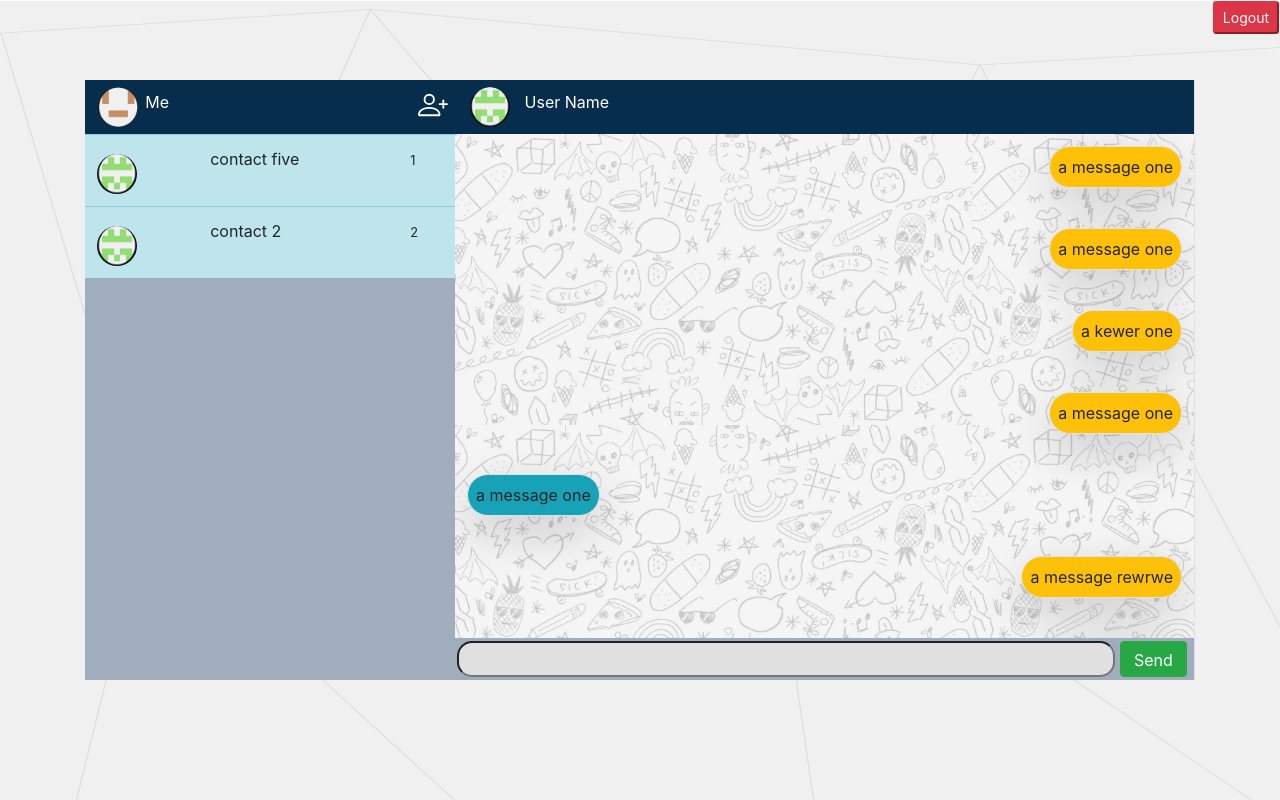
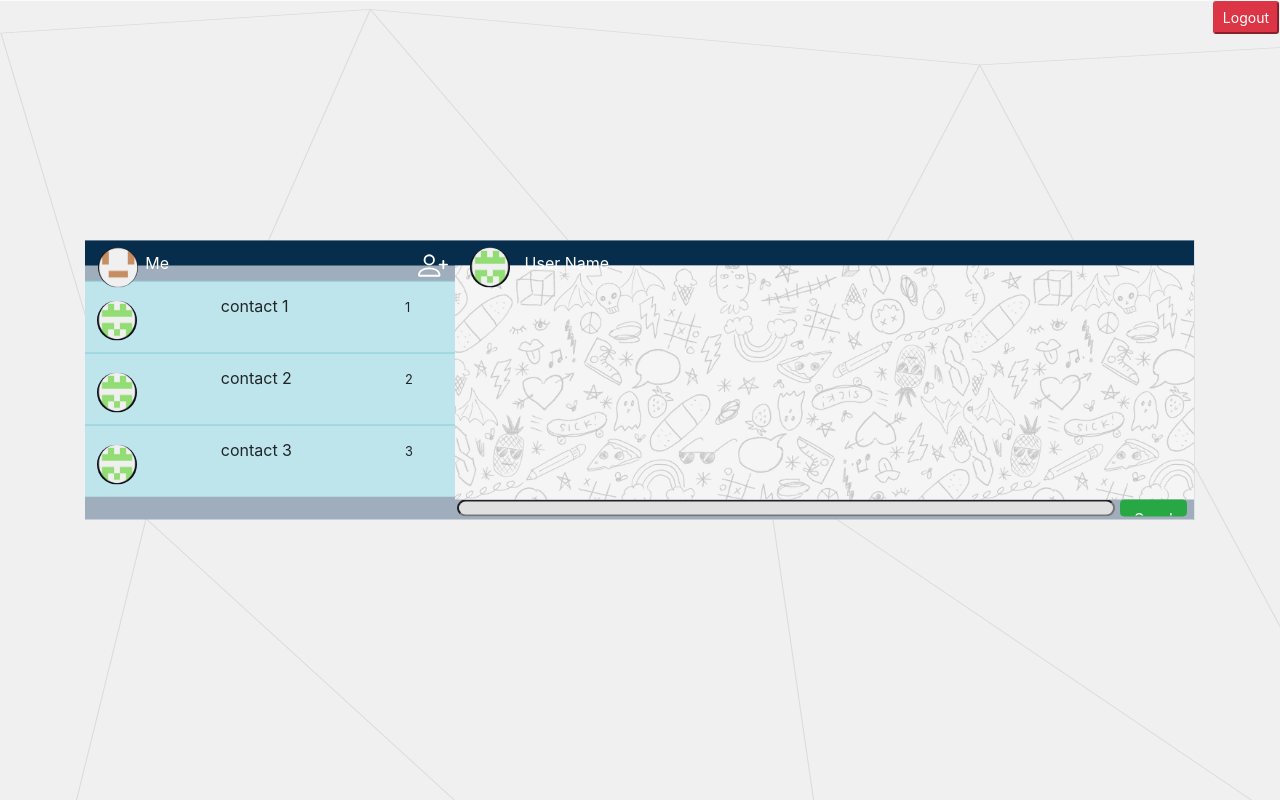
Before and after one commit to GLPRL/AdvProg2-2, a React (Create React App) app: page / in a window 1280 px wide. Built offline with nearby package versions, Linux system fonts and the light colour scheme; the HTML template or start-up script is replaced by a standard one.

Commit message:
finding the right object in the list

```diff
--- a/src/ChatApp/ChatApp.js
+++ b/src/ChatApp/ChatApp.js
@@ -5,7 +5,7 @@ import { useState } from "react";
 import { useEffect } from "react";
 
 function ChatApp() {
-    const [currentUser, setCurrentUser] = useState('');
+    const [currentUser, setCurrentUser] = useState(1);
     useEffect(()=>{
         console.log("noticed a change in usestate its now " + currentUser);
     },[currentUser]);
@@ -13,7 +13,7 @@ function ChatApp() {
     return (
         <div className="container content row no-gutters text">
             <Left setCurrentUser={setCurrentUser}/>
-            <Right/>
+            <Right currentUser={currentUser}/>
         </div>
     );
 }
--- a/src/ChatApp/Right/ChatMessages/ChatMessages.js
+++ b/src/ChatApp/Right/ChatMessages/ChatMessages.js
@@ -1,10 +1,17 @@
 import ChatMessage from "./ChatMessage";
 import messages from "./messagesList";
 import { useState } from "react";
-function ChatMessages() {
-    const messsageConvo = messages.map((message,key) =>
-        <ChatMessage msg={message.text} floatValue={message.floatValue} key={key}></ChatMessage>
-        );
+import userData from "./../../../usersData";
+function ChatMessages(props) {
+
+    const messsageConvo = userData.find(item => {
+            if (item.id === props.currentUser) {
+                console.log("fount !!!" + props.currentUser);
+                console.log(item.name);
+                item.messages.map((message,key) =>
+                <ChatMessage msg={message.text} floatValue={message.floatValue} key={key}></ChatMessage>
+                );
+            }});
 
 
     return(
--- a/src/ChatApp/Right/Right.js
+++ b/src/ChatApp/Right/Right.js
@@ -2,11 +2,11 @@ import ContactTab from "./ContactTab/ContactTab";
 import ChatMessages from "./ChatMessages/ChatMessages";
 import ChatInteraction from "./ChatInteraction/ChatInteraction";
 
-function Right() {
+function Right(props) {
     return(
         <div className="contactBox border-right col-8">
             <ContactTab />
-            <ChatMessages />
+            <ChatMessages currentUser={props.currentUser}/>
             <ChatInteraction />
         </div>
     );
--- a/src/usersData.js
+++ b/src/usersData.js
@@ -4,7 +4,7 @@ import Contact from "./ChatApp/Left/ContactsMenu/ContactsList/Contact";
 const usersData = [
     {
         id: 1,
-        name:"contact five",
+        name:"contact 1",
         messages : [
             {text:"a message one" ,floatValue:"float-right"},
             {text:"a message one" ,floatValue:"float-right"},
@@ -35,7 +35,25 @@ const usersData = [
             {text:"a sdfsdfs " ,floatValue:"float-left"},
             {text:"a message " ,floatValue:"float-left"},
             {text:"a mesasdasdsage dsfsd" ,floatValue:"float-right"}]
+    },
+    {
+        id: 3,
+        name:"contact 3",
+        messages : [
+            {text:"a message one" ,floatValue:"float-right"},
+            {text:"a  one" ,floatValue:"float-left"},
+            {text:"a  one" ,floatValue:"float-right"},
+            {text:"a  one" ,floatValue:"float-right"},
+            {text:"a  one" ,floatValue:"float-left"},
+            {text:"a message rewrwe" ,floatValue:"float-left"},
+            {text:"a message " ,floatValue:"float-right"},
+            {text:"a rewrre " ,floatValue:"float-left"},
+            {text:"a message " ,floatValue:"float-left"},
+            {text:"a sdfsdfs " ,floatValue:"float-left"},
+            {text:"a message " ,floatValue:"float-left"},
+            {text:"a mesasdasdsage dsfsd" ,floatValue:"float-right"}]
     }
+
 ]
 
 export default usersData;
```
